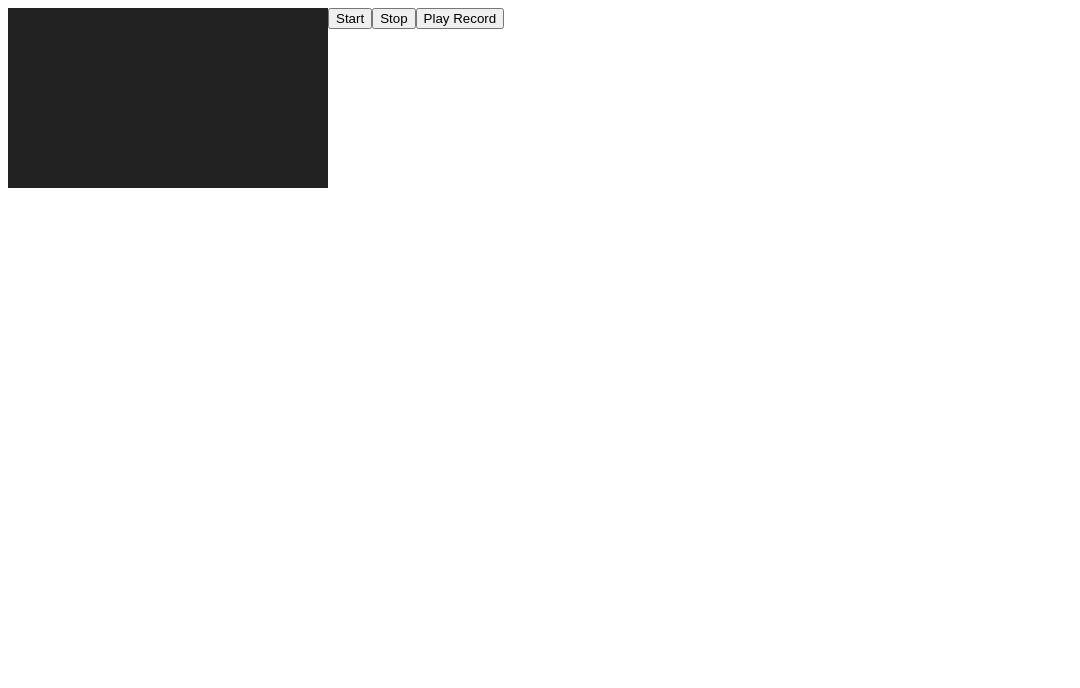
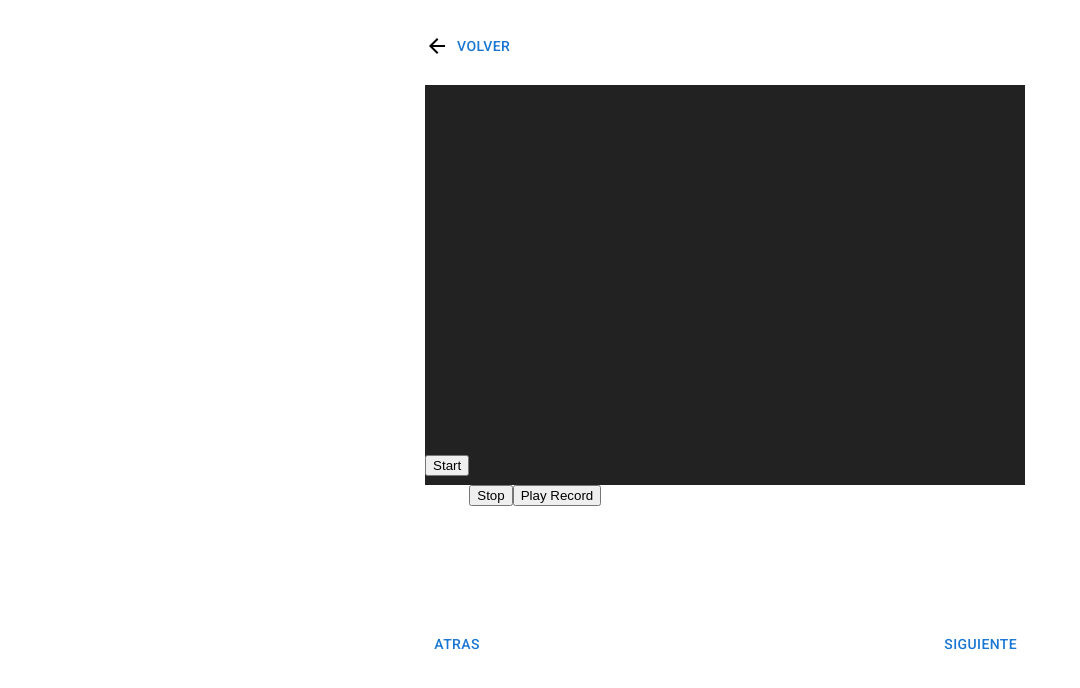
Before and after one commit to Zefirot/Reto-Frontend, a React (Create React App) app: page / in a window 1280 px wide. Shown: the top 688 px of the page, without its empty margins (0-1080 px from the left). Built offline with nearby package versions, Linux system fonts and the light colour scheme.

Commit message:
[Update] Se incorpora da el formato del medio recorder

```diff
--- a/src/components/MediaRecorder/MediaRecorder.css
+++ b/src/components/MediaRecorder/MediaRecorder.css
@@ -1,7 +1,36 @@
 video {
     vertical-align: top;
-    --width: 25vw;
-    width: var(--width);
-    height: calc(var(--width) * 0.5625);
+
+    width: 600px;
+    height: 400px;
     background: #222;
 }
+
+.conteinerVideo{
+    display: flex;
+    flex-direction: column;
+    margin-left: 33%;
+    width: 600px;
+}
+
+.containerButtonsLoop{
+    margin-top: 20%;
+    display: flex;
+    justify-content: space-between;
+}
+
+#buttonBack{
+    margin-top: 20px;
+    margin-bottom: 20px;
+}
+
+.containerBackButton{
+    display: flex;
+    flex-direction: row;
+    align-items: center;
+}
+
+#buttonStartRecording{
+    position: relative;
+    top: -30px;
+}
--- a/src/components/MediaRecorder/MediaRecorder.jsx
+++ b/src/components/MediaRecorder/MediaRecorder.jsx
@@ -1,4 +1,6 @@
 import React, { useRef } from 'react';
+import Button from '@mui/material/Button';
+import ArrowBackIcon from '@mui/icons-material/ArrowBack';
 
 export default function RecordWindow() {
   let mediaRecorder;
@@ -6,7 +8,7 @@ export default function RecordWindow() {
   const myContainer = useRef();
 
   const webCamOn = async () => {
-    const constraints = { audio: true, video:true };
+    const constraints = { audio: true, video: true };
 
     try {
       const stream = await navigator.mediaDevices.getUserMedia(constraints);
@@ -62,13 +64,24 @@ export default function RecordWindow() {
   }
 
   return (
-    <div>
-      <video ref={myContainer} duration="5"></video>
+    <div className='conteinerVideo'>
+      <div className='containerBackButton'>
+        <ArrowBackIcon />
+        <Button id='buttonBack' >Volver</Button>
+      </div>
+      <div className='contianerVideoWithDetails'>
+        <video ref={myContainer} duration="5"></video>
 
+        <button id='buttonStartRecording' onClick={startRecording} >Start</button>
+        <button onClick={stopRecording}>Stop</button>
+        <button onClick={playVideo}>Play Record</button>
+      </div>
 
-      <button onClick={startRecording} >Start</button>
-      <button onClick={stopRecording}>Stop</button>
-      <button onClick={playVideo}>Play Record</button>
+      <div className='containerButtonsLoop'>
+        <Button>Atras</Button>
+        <Button>Siguiente</Button>
+      </div>
+
     </div>
   )
 }
```
